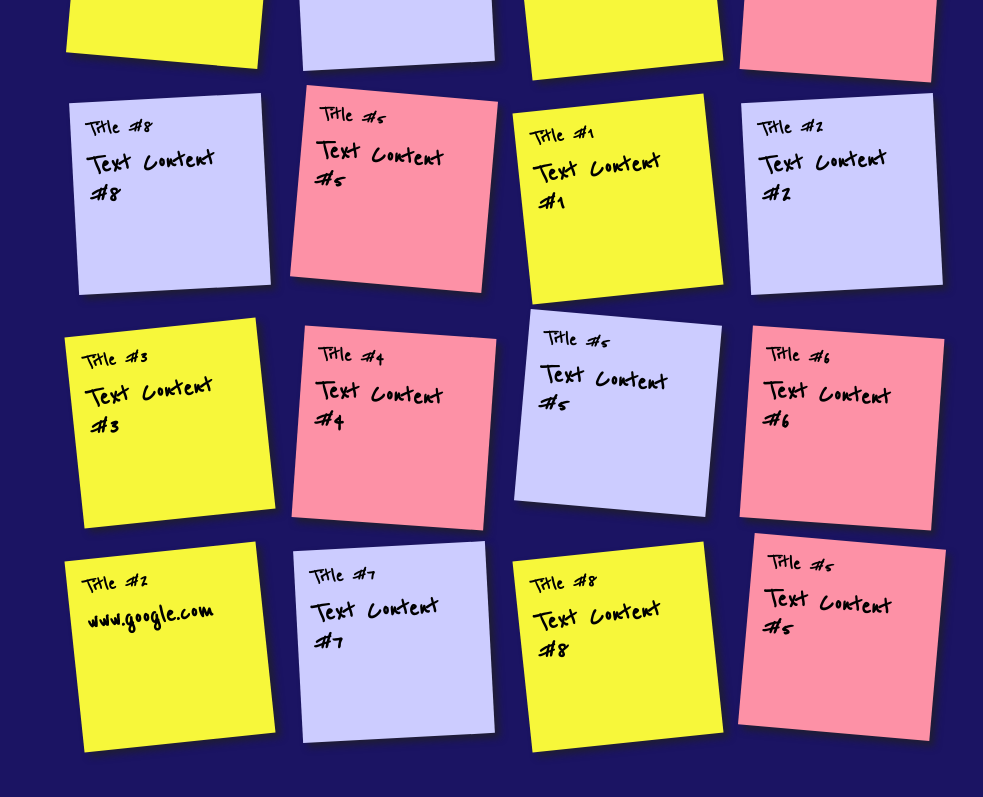
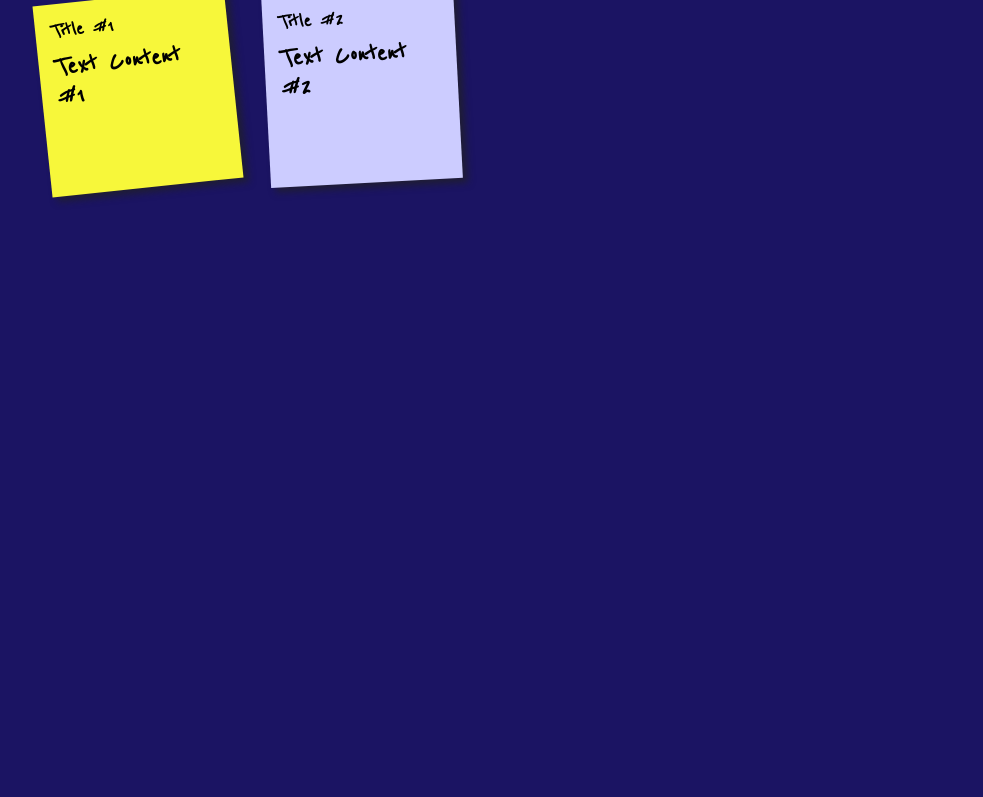
Before and after one commit to GoyalSidhant/CollegeCult, a plain HTML site: page step5.html in a window 1280 px wide. Shown: the part 607-1404 px from the top of the page, without its empty margins (38-1021 px from the left). After the commit the page ends 875 px from the top, so only its background shows below. Drawn offline with Linux system fonts and the light colour scheme.

Commit message:
Layout Changes

```diff
--- a/step5.html
+++ b/step5.html
@@ -2,7 +2,8 @@
 <html>
 <head>
 <meta charset="utf-8" />
-<title>College Cult's Pin Board</title>
+<title>College Cult-Pin Board</title>
+<meta name="viewport" content="width=device-width, initial-scale=1.0" />
 <link rel="icon" href="assets/images/favicon.png"  type="image/png" />
 <link  href="http://fonts.googleapis.com/css?family=Reenie+Beanie:regular" rel="stylesheet" type="text/css">
 <link href='http://fonts.googleapis.com/css?family=Pacifico' rel='stylesheet' type='text/css'>
@@ -11,16 +12,21 @@
   margin:0;
   padding:0;
 }
+/* .responsive{
+  column-width: 12em ;
+  column-gap: 2em;
+
+} */
 body{
   font-family:arial,sans-serif;
   font-size:100%;
-  margin:3em;
+  margin:2em;
   background-image : url("") ;
   background:rgb(27,20,99);
   color:#fff;
 }
 h1 {
-  font: 400 100px/1.5 'Pacifico', Helvetica, sans-serif;
+  font: 400 50px/1.5 'Pacifico', Helvetica, sans-serif;
   color:rgb(255,255,255);
   text-shadow: 3px 3px 0px rgba(0,0,0,0.1), 7px 7px 0px rgba(0,0,0,0.05);
 }
@@ -34,7 +40,7 @@ ul,li{
 }
 ul{
   overflow:hidden;
-  padding:3em;
+  padding:2em;
 }
 ul li a{
   text-decoration:none;
@@ -109,7 +115,7 @@ ol li a{color:#fff;}
 </head>
 <body>
   <h1>College Cult's 📌 Board </h1>
-  <ul>
+  <ul class="responsive">
     <li>
       <a href="#">
         <h2>Title #1</h2>
@@ -183,55 +189,6 @@ ol li a{color:#fff;}
         <p>Text Content #2</p>
       </a>
     </li>
-    <li>
-      <a href="#">
-        <h2>Title #3</h2>
-        <p>Text Content #3</p>
-      </a>
-    </li>
-    <li>
-      <a href="#">
-        <h2>Title #4</h2>
-        <p>Text Content #4</p>
-      </a>
-    </li>
-    <li>
-      <a href="#">
-        <h2>Title #5</h2>
-        <p>Text Content #5</p>
-      </a>
-    </li>
-    <li>
-      <a href="#">
-        <h2>Title #6</h2>
-        <p>Text Content #6</p>
-      </a>
-    </li>
-    <li>
-      <a href="#">
-        <h2>Title #2</h2>
-        <p>www.google.com</p>
-      </a>
-    </li>
-    <li>
-      <a href="#">
-        <h2>Title #7</h2>
-        <p>Text Content #7</p>
-      </a>
-    </li>
-    <li>
-      <a href="#">
-        <h2>Title #8</h2>
-        <p>Text Content #8</p>
-      </a>
-    </li>
-    <li>
-      <a href="#">
-        <h2>Title #5</h2>
-        <p>Text Content #5</p>
-      </a>
-    </li>
-    </li>
   </ul>
 </body>
 </html>
```
Also changed, not shown: index.html (+1 -1 lines).
